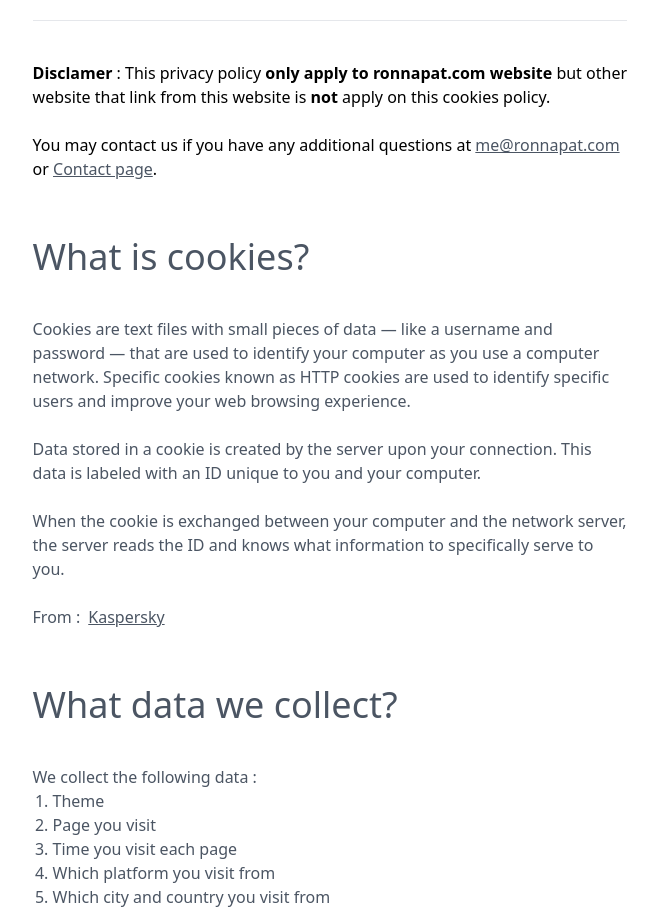
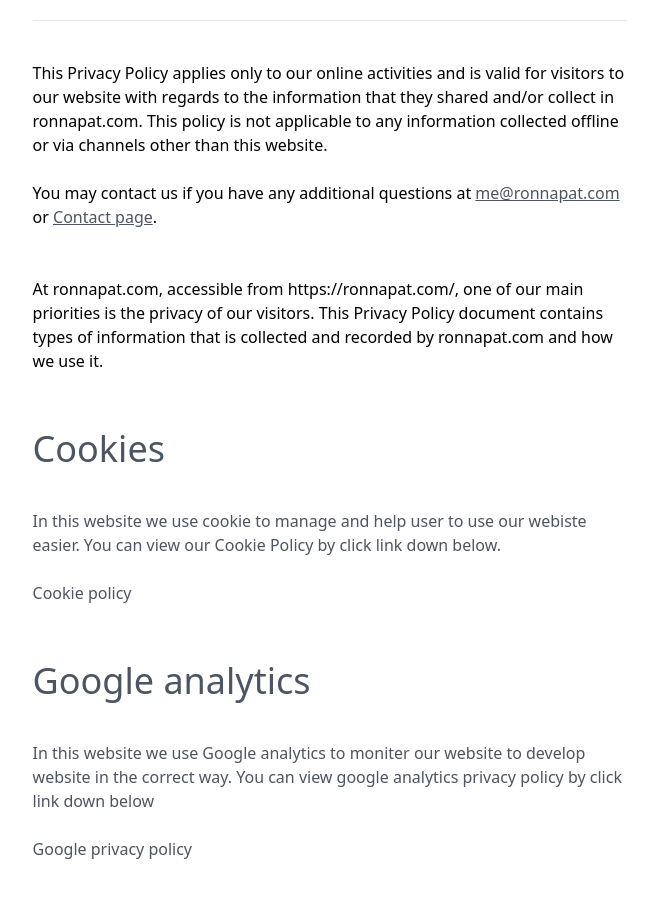
Before and after one commit to ronnapatp/ronnapat.com, a Next.js app: page /en-us/privacy in a window 1280 px wide. Shown: the part 194-1112 px from the top of the page, without its empty margins (310-967 px from the left). Built offline with nearby package versions, Linux system fonts and the light colour scheme; no server answers.

Commit message:
Update privacy policy

```diff
--- a/components/privacy.js
+++ b/components/privacy.js
@@ -12,48 +12,34 @@ export default function () {
                     </p>
                     <hr className="mt-5" />
                     <div className="mt-10 dark:text-white">
-                        <b>
-                            Disclamer
-                        </b>
-                        {` : `}
-                        This privacy policy <b>only apply to ronnapat.com website</b> but other website that link from this website is <b>not</b> apply on this cookies policy.
+                    This Privacy Policy applies only to our online activities and is valid for visitors to our website with regards to the information that they shared and/or collect in ronnapat.com. This policy is not applicable to any information collected offline or via channels other than this website.
                         <br /><br />
                         You may contact us if you have any additional questions at <a href="mailto:me@ronnapat.com" className="underline">me@ronnapat.com</a> or <a href="/contact" className="underline">Contact page</a>.
+                        <br /><br /><br />
+                        At ronnapat.com, accessible from https://ronnapat.com/, one of our main priorities is the privacy of our visitors. This Privacy Policy document contains types of information that is collected and recorded by ronnapat.com and how we use it.
                     </div>
                     <div className="mt-14" id='what-is-cookies'>
                         <h2>
                             <a href='#what-is-cookies' className="tag inline-flex">
-                                What is cookies?
+                                Cookies
                             </a>
                         </h2>
                         <p className="mt-10">
-                            Cookies are text files with small pieces of data — like a username and password — that are used to identify your computer as you use a computer network. Specific cookies known as HTTP cookies are used to identify specific users and improve your web browsing experience.
+                            In this website we use cookie to manage and help user to use our webiste easier. You can view our Cookie Policy by click link down below.
                             <br /><br />
-                            Data stored in a cookie is created by the server upon your connection. This data is labeled with an ID unique to you and your computer.
-                            <br /><br />
-                            When the cookie is exchanged between your computer and the network server, the server reads the ID and knows what information to specifically serve to you.
-                            <br /><br />
-                            From :
-                            <a className="ml-2 underline" href="https://www.kaspersky.com/resource-center/definitions/cookies" target='_blank'>
-                              Kaspersky
-                            </a>
+                            <a href="/cookie">Cookie policy</a>
                         </p>
                     </div>
                     <div className="mt-14" id='what-data-we-collect'>
                         <h2>
                             <a href='#what-data-we-collect' className="tag inline-flex">
-                                What data we collect?
+                                Google analytics
                             </a>
                         </h2>
                         <p className="mt-10">
-                            We collect the following data :
-                            <ul className="list-decimal ml-5">
-                                <li>Theme</li>
-                                <li>Page you visit</li>
-                                <li>Time you visit each page</li>
-                                <li>Which platform you visit from</li>
-                                <li>Which city and country you visit from</li>
-                            </ul>
+                            In this website we use Google analytics to moniter our website to develop website in the correct way. You can view google analytics privacy policy by click link down below
+                            <br /><br />
+                            <a href="https://policies.google.com/privacy" target='_blank'>Google privacy policy</a>
                         </p>
                     </div>
                     <div className="mt-14" id='how-and-why-do-we-use-cookies'>
--- a/next.config.js
+++ b/next.config.js
@@ -22,8 +22,8 @@ module.exports = {
             permanent: false,
           },
           {
-            source: '/s/ksejewi',
-            destination: 'https://blog.ronnapat.com',
+            source: '/cookie',
+            destination: '/en-us/cookie',
             permanent: false,
           },
         ]
```
